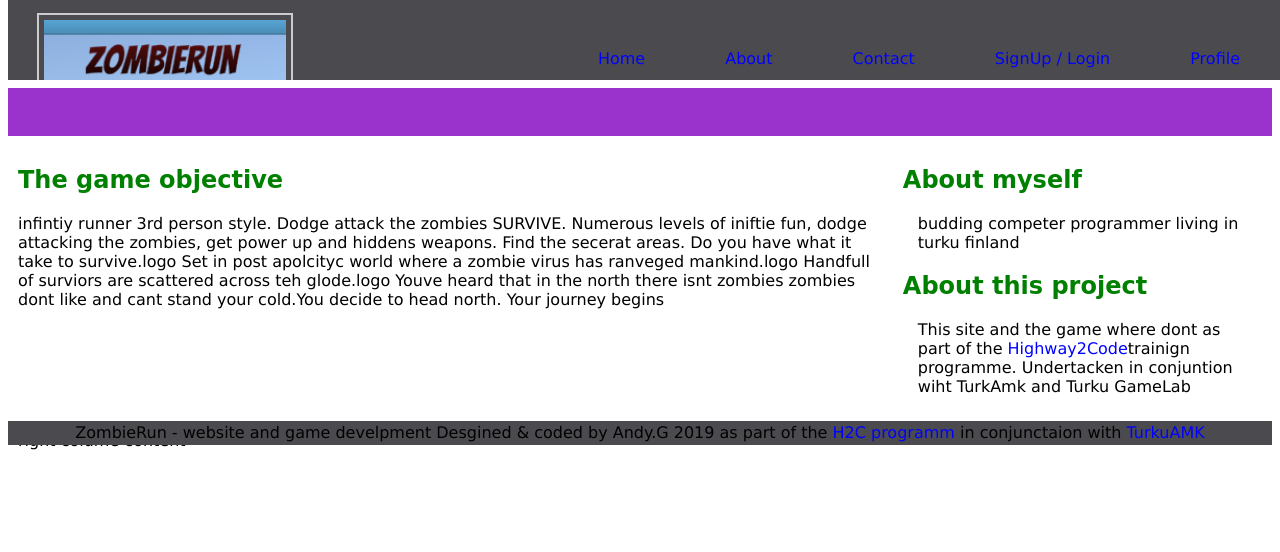
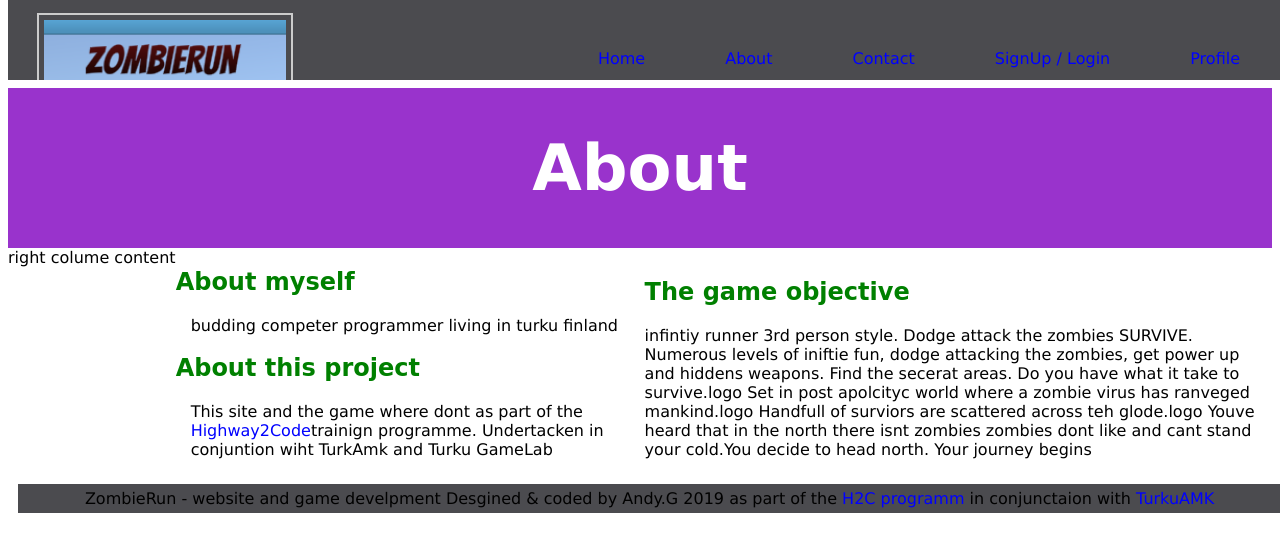
Before and after one commit to agdod/ZombieRun_webSite, a PHP site: page /about.php in a window 1280 px wide. Shown: the top 552 px of the page. Run offline with PHP 8.4, Linux system fonts and the light colour scheme.

Commit message:
12 col grid layout

```diff
--- a/css/main.css
+++ b/css/main.css
@@ -109,9 +109,19 @@ img {
     height: auto;
 }
 */
+.grid-container {
+    display: grid;
+    margin-top: 5.5em;
+    grid-template-areas:
+                            "header header  header  header  header  header  header  header  header  header  header  header"
+                            "auto   auto    auto    auto    auto    auto    auto    auto    auto    auto    auto    auto"
+                            "auto   auto    auto    auto    auto    auto    auto    auto    auto    auto    auto    auto"
+                            "footer footer  footer  footer  footer  footer  footer  footer  footer  footer  footer  footer"   ;
+}
 
 /* ********** Nav Bar ************** */
 .navbar {
+
     overflow: hidden;
     background-color: #4b4b4f;
     height: 5em ;
@@ -159,31 +169,12 @@ li.logo {
 /* using grids is reltive new so would need fall back support for edge 15 or internet explorer flexigrid (?) **/
 /* grid container */
 
-.grid-container {
-    display: grid;
-    margin-top: 5.5em;
-    display: grid;
-    grid-template-rows: [header-start] 3em [main-content] auto [footer-start] 1.5em;
-    grid-template-columns: [aside-left] 20% [main] 1fr [aside-right] 30%;
-    grid-template-areas:
-                            "header     header      header"
-                            "aside-left main        aside-right"
-                            "footer     footer      footer"   ;
-}
-/* repsonsive layout **/
-@media (max-width: 600px){
-    .grid-container {
-        grid-template-areas: "header        header      header"
-                            "main           main        main"
-                            "aside-left     aside-left  aside-left"
-                            "aside-right    aside-right aside-right"
-                            "footer         footer      footer";
-    }
-}
+
+
 /* header style */
 .header {
-
-    grid-area:header;
+    grid-area: 1 /1 / 1/ span 12;
+    display: flex;
     justify-content: center;
     align-content: center;
     align-items: center;
@@ -200,32 +191,34 @@ li.logo {
     display: table;
 }
 
-.aside-right,
-.aside-left,
+.right,
+.left,
 .main {
     padding: 10px;
-    height:400 px; /*demo only*/
 }
 
-.aside-left {
-    grid-area: aside-left;
+/** Start on row / column / end (or span no of.) on row / column **/
+.left {
+    grid-area: 2 / 1 / span 2 / 3;
 }
 
 .main {
-    grid-area: main;
+    grid-area: 2 / 4 / span 2 / 6;
 }
 
-.aside-right {
-    grid-area: aside-right;
+.right {
+    grid-area: 2 / 10 / span 2 / span 3;
 }
 
 .footer {
-    grid-area: footer;
+    grid-area: 4 / 1 / span 1 / span 12;
     display: flex;
     flex-flow: row wrap;
     overflow: hidden;
     background-color: #4b4b4f;
     height:1.5 em;
+    margin: 0.6em;
+    padding: 0.3em;
     bottom: 0; /* set position to bottom */
     width: 100% ; /* Full width*/
     text-align:center;
@@ -233,7 +226,7 @@ li.logo {
     align-items: center;
 }
 
-@media (max-width: 600px){
+/*@media (max-width: 600px){
     .grid-container {
         grid-template-areas: "header        header      header"
                             "main           main        main"
@@ -250,7 +243,7 @@ li.logo {
                         "aside-right    aside-right aside-right"
                         "footer         footer      footer";
     }
-}
+} */
 
 /***************        !NOTE *********************************/
 /** colors need formatting to represent and contrast better!! */
```
Also changed, not shown: index.php (+5 -5 lines).
